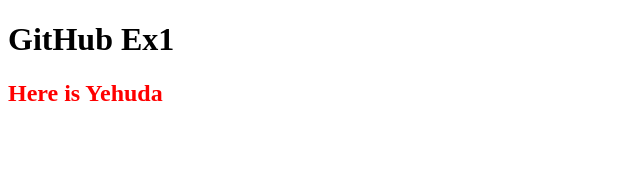
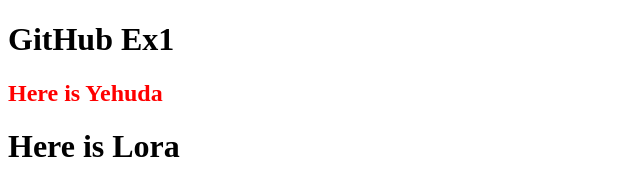
Before and after one commit to Yehudas1/WebApp-ex1, a plain HTML site: page index.html in a window 1280 px wide. Shown: the whole page, without its empty margins (0-640 px from the left). Drawn offline with Linux system fonts and the light colour scheme.

Commit message:
First update H1

```diff
--- a/index.html
+++ b/index.html
@@ -8,13 +8,15 @@
 <link rel="stylesheet" href="style.css">
 </head>
 <body>
-    <div class .student-owner>
+    <div class ="student-owner">
         <h1>GitHub Ex1</h1>
         <h2>
             Here is Yehuda
         </h2>
     </div>
-    <div class .student-contributer>
+    <div class ="student-contributer">
+
+        <h1>Here is Lora</h1>
 
     </div>
 </body>
```
